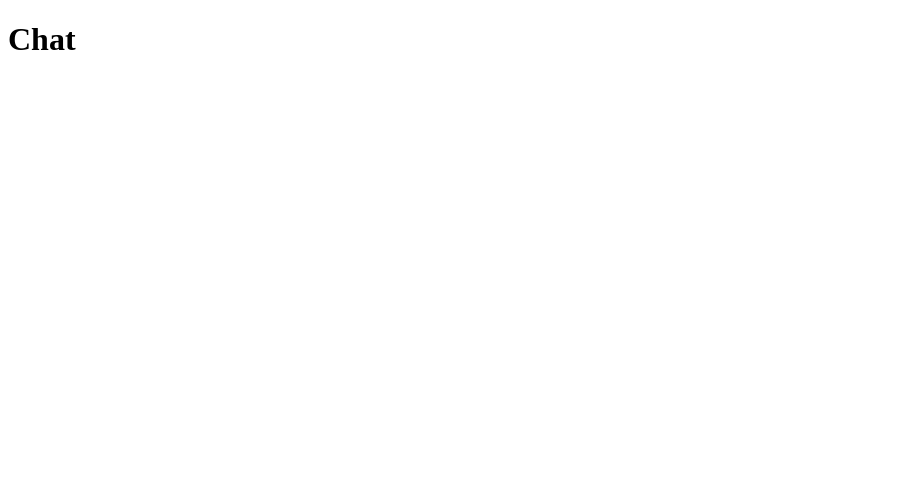
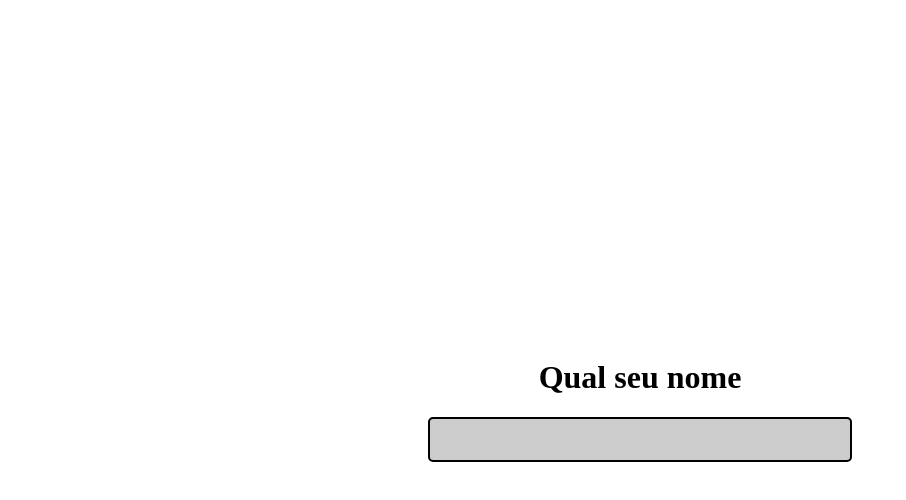
Before and after one commit to peduhvitor/node-chat, a website: page public/index.html in a window 1280 px wide. Shown: the whole page, without its empty margins (0-906 px from the left). Drawn offline with Linux system fonts and the light colour scheme.

Commit message:
Criado e estilizado área de colocar o nome

```diff
--- a/public/index.html
+++ b/public/index.html
@@ -8,6 +8,13 @@
     <title>Chat</title>
 </head>
 <body>
-    <h1>Chat</h1>
+    <div class="page" id="loginPage">
+        <h1>Qual seu nome</h1>
+        <input type="text" id="loginNameInput">
+    </div>
+
+    <div class="page" id="chatPage">
+
+    </div>
 </body>
 </html>
--- a/public/style.css
+++ b/public/style.css
@@ -0,0 +1,30 @@
+body {
+    margin: 0;
+}
+
+.page {
+    flex-direction: column;
+    height: 100vh;
+    justify-content: center;
+    align-items: center;
+}
+
+#loginPage {
+    display: flex;
+    background-color: white;
+}
+
+#loginNameInput {
+    background-color: #ccc;
+    font-size: 18px;
+    border: 2px solid black;
+    padding: 10px;
+    border-radius: 5px;
+    outline: 0;
+    width: 100%;
+    max-width: 400px;
+}
+
+#chatPage {
+    display: none;
+}
```
